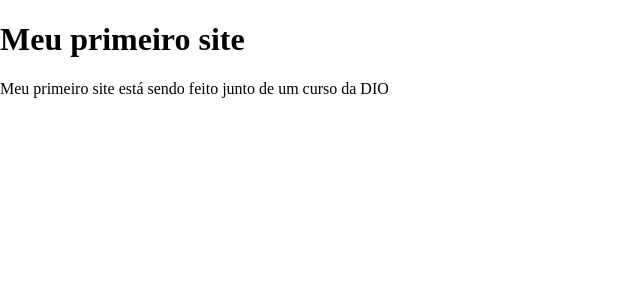
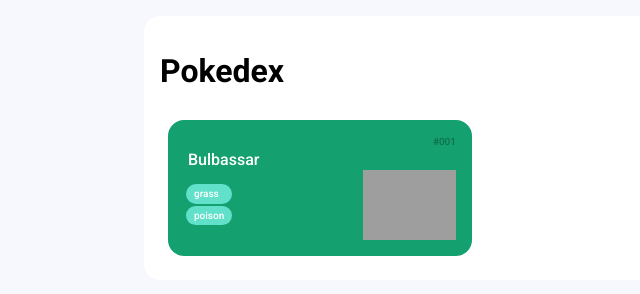
Before and after one commit to VictorGabrielCuralesvic/PokeDex-Dio, a plain HTML site: page index.html in a window 1280 px wide. Shown: the whole page, without its empty margins (0-640 px from the left). Drawn offline with nearby package versions, Linux system fonts and the light colour scheme; grey boxes are pictures that could not be loaded.

Commit message:
Update index.html

```diff
--- a/index.html
+++ b/index.html
@@ -11,9 +11,59 @@
         integrity="sha512-NhSC1YmyruXifcj/KFRWoC561YpHpc5Jtzgvbuzx5VozKpWvQ+4nXhPdFgmx8xqexRcpAglTj9sIBWINXa8x5w=="
         crossorigin="anonymous" referrerpolicy="no-referrer" />
 
+    <!-- Roboto -->
+    <link rel="preconnect" href="https://fonts.googleapis.com">
+    <link rel="preconnect" href="https://fonts.gstatic.com" crossorigin>
+    <link href="https://fonts.googleapis.com/css2?family=Roboto:wght@100;300;500;700&display=swap" rel="stylesheet">
+
+    <!-- CSS -->
+    <link rel="stylesheet" href="assets/css/global.css" />
+    <link rel="stylesheet" href="assets/css/pokedex.css" />
+
 </head>
+
 <body>
-    <h1>Meu primeiro site</h1>
-    <p>Meu primeiro site está sendo feito junto de um curso da DIO</p>
+    <section class="content">
+        <h1>Pokedex</h1>
+
+        <ol class="pokemons">
+            <li class="pokemon">
+                <span class="number">#001</span>
+                <span class="name">Bulbassar</span>
+
+                <div class="detail">
+                    <ol class="types">
+                        <li class="type">grass</li>
+                        <li class="type">poison</li>
+                    </ol>
+                    <img src="https://raw.githubusercontent.com/PokeAPI/sprites/master/sprites/pokemon/versions/generation-ii/crystal/1.png" alt="Bulbassar">
+                </div>
+            </li>
+<!--             <li>
+                Venussar
+                <img src="https://raw.githubusercontent.com/PokeAPI/sprites/master/sprites/pokemon/versions/generation-ii/crystal/2.png" alt="Venussar">
+            </li>
+            <li>
+                Ivysaar
+                <img src="https://raw.githubusercontent.com/PokeAPI/sprites/master/sprites/pokemon/versions/generation-ii/crystal/3.png" alt="Ivysaar">
+            </li>
+            <li>
+                Charmander
+                <img src="https://raw.githubusercontent.com/PokeAPI/sprites/master/sprites/pokemon/versions/generation-ii/crystal/4.png" alt="Charmander">
+            </li>
+            <li>
+                Charmeleon
+                <img src="https://raw.githubusercontent.com/PokeAPI/sprites/master/sprites/pokemon/versions/generation-ii/crystal/5.png" alt="Charmeleon">
+            </li>
+            <li>
+                Charizard
+                <img src="https://raw.githubusercontent.com/PokeAPI/sprites/master/sprites/pokemon/versions/generation-ii/crystal/6.png" alt="Charizard">
+            </li>
+        </ol>
+    </section>
+
+
+    <!-- JS -->
+    <script src="assets/js/main.js"></script>
 </body>
 </html>
```
